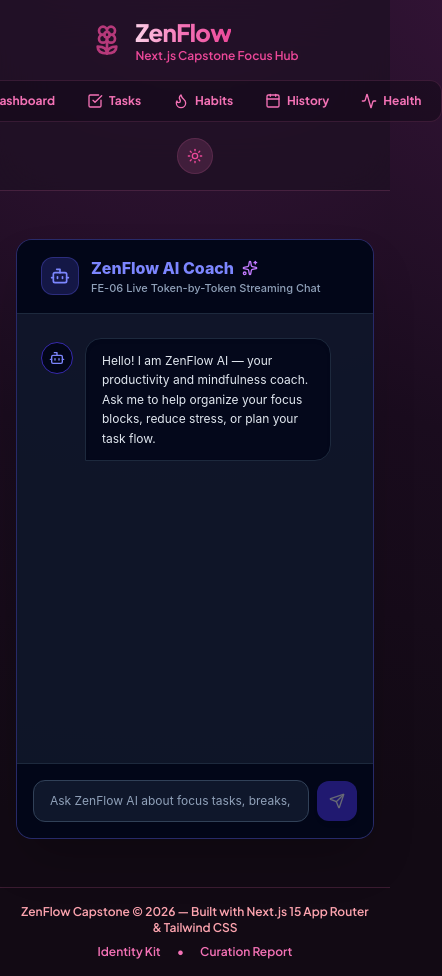
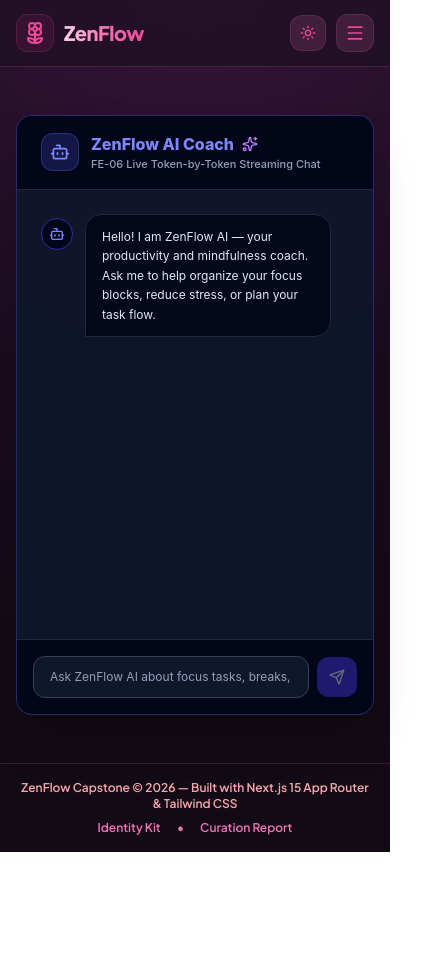
Before and after one commit to Atisha-Priyadarshani/ZenFlow-Focus-Hub, a Next.js app: page /chat in a window 390 px wide. Shown: the whole page, 442 px wide, since content can reach past the window. After the commit the page ends 852 px from the top, so only its background shows below. Built offline with nearby package versions, Linux system fonts and the light colour scheme.

Commit message:
feat(ui): add responsive mobile hamburger navigation menu

```diff
--- a/src/components/Navbar.tsx
+++ b/src/components/Navbar.tsx
@@ -3,7 +3,19 @@
 import { useState, useEffect } from 'react';
 import Link from 'next/link';
 import { usePathname } from 'next/navigation';
-import { Flower2, Quote, RefreshCw, Sun, Moon, LayoutDashboard, CheckSquare, Flame, Calendar, Activity } from 'lucide-react';
+import {
+  Flower2,
+  Quote,
+  RefreshCw,
+  Sun,
+  Moon,
+  LayoutDashboard,
+  Bot,
+  Code2,
+  Activity,
+  Menu,
+  X,
+} from 'lucide-react';
 
 const MOTIVATION_QUOTES = [
   "Discipline equals freedom.",
@@ -19,6 +31,7 @@
   const [quoteIndex, setQuoteIndex] = useState<number>(0);
   const [themeMode, setThemeMode] = useState<'dark' | 'light'>('dark');
   const [mounted, setMounted] = useState(false);
+  const [mobileMenuOpen, setMobileMenuOpen] = useState(false);
 
   useEffect(() => {
     setMounted(true);
@@ -26,6 +39,10 @@
     setThemeMode(savedTheme);
     document.body.className = `${savedTheme}-mode`;
   }, []);
+
+  useEffect(() => {
+    setMobileMenuOpen(false);
+  }, [pathname]);
 
   const toggleTheme = () => {
     const nextTheme = themeMode === 'dark' ? 'light' : 'dark';
@@ -40,37 +57,38 @@
 
   const navLinks = [
     { href: '/', label: 'Dashboard', icon: LayoutDashboard },
-    { href: '/tasks', label: 'Tasks', icon: CheckSquare },
-    { href: '/habits', label: 'Habits', icon: Flame },
-    { href: '/history', label: 'History', icon: Calendar },
+    { href: '/chat', label: 'AI Chat', icon: Bot },
+    { href: '/playground', label: 'Playground', icon: Code2 },
     { href: '/health', label: 'Health', icon: Activity },
   ];
 
   return (
-    <header className="w-full bg-[var(--bg-app)] border-b border-[var(--border-app)] backdrop-blur-xl sticky top-0 z-50 px-4 md:px-8 py-4 transition-all">
-      <div className="max-w-6xl mx-auto flex flex-col md:flex-row items-center justify-between gap-4">
+    <header className="w-full bg-[var(--bg-app)] border-b border-[var(--border-app)] backdrop-blur-xl sticky top-0 z-50 px-4 md:px-8 py-3.5 transition-all">
+      <div className="max-w-6xl mx-auto flex items-center justify-between">
         {/* Brand Logo & Subtitle */}
-        <div className="flex items-center gap-3">
-          <Flower2 className="w-8 h-8 text-[#ec4899] animate-pulse" />
+        <Link href="/" className="flex items-center gap-2.5 group">
+          <div className="p-1.5 rounded-xl bg-pink-500/10 border border-pink-500/20 group-hover:scale-105 transition-transform">
+            <Flower2 className="w-6 h-6 md:w-7 md:h-7 text-[#ec4899]" />
+          </div>
           <div>
-            <Link href="/" className="text-2xl font-extrabold tracking-tight bg-gradient-to-r from-[#fbcfe8] via-[#f472b6] to-[#ec4899] bg-clip-text text-transparent">
+            <span className="text-xl md:text-2xl font-extrabold tracking-tight bg-gradient-to-r from-[#fbcfe8] via-[#f472b6] to-[#ec4899] bg-clip-text text-transparent">
               ZenFlow
-            </Link>
-            <p className="text-xs font-semibold text-[#ec4899] m-0">
-              Next.js Capstone Focus Hub
-            </p>
+            </span>
+            <span className="hidden sm:inline-block text-[10px] font-semibold text-[#ec4899] ml-2 px-1.5 py-0.5 rounded bg-pink-500/10 border border-pink-500/20">
+              Focus Hub
+            </span>
           </div>
-        </div>
+        </Link>
 
-        {/* Navigation Tabs - Sleek & Uncluttered */}
-        <nav className="flex items-center gap-1 bg-[var(--bg-input)] border border-[var(--border-card)] p-1.5 rounded-xl">
+        {/* Desktop Navigation Links */}
+        <nav className="hidden lg:flex items-center gap-1 bg-[var(--bg-input)] border border-[var(--border-card)] p-1.5 rounded-xl">
           {navLinks.map(({ href, label, icon: Icon }) => {
             const isActive = pathname === href;
             return (
               <Link
                 key={href}
                 href={href}
-                className={`flex items-center gap-1.5 px-3.5 py-1.5 rounded-lg text-xs md:text-sm font-bold transition-all ${
+                className={`flex items-center gap-1.5 px-3.5 py-1.5 rounded-lg text-xs font-extrabold transition-all ${
                   isActive
                     ? 'bg-gradient-to-r from-[#f472b6] to-[#ec4899] text-white shadow-md'
                     : 'text-[var(--text-muted)] hover:text-[var(--text-main)] hover:bg-[var(--badge-bg)]'
@@ -83,11 +101,11 @@
           })}
         </nav>
 
-        {/* Right Section: Quote Pill & Theme Toggle */}
-        <div className="flex items-center gap-3">
+        {/* Right Section: Quote Pill & Theme Toggle & Mobile Hamburger */}
+        <div className="flex items-center gap-2.5">
           <button
             onClick={rotateQuote}
-            className="hidden lg:flex items-center gap-2 bg-[var(--badge-bg)] border border-[var(--border-card)] rounded-full px-3.5 py-1.5 text-xs font-semibold text-[var(--text-main)] hover:border-[var(--accent-color)] transition-all max-w-[280px] cursor-pointer"
+            className="hidden xl:flex items-center gap-2 bg-[var(--badge-bg)] border border-[var(--border-card)] rounded-full px-3 py-1.5 text-xs font-semibold text-[var(--text-main)] hover:border-[#ec4899] transition-all max-w-[240px] cursor-pointer"
             title="Click to rotate motivation quote"
           >
             <Quote className="w-3.5 h-3.5 text-[#ec4899]" />
@@ -98,15 +116,50 @@
           {mounted && (
             <button
               onClick={toggleTheme}
-              className="w-9 h-9 flex items-center justify-center rounded-full bg-[var(--badge-bg)] border border-[var(--border-card)] text-[#ec4899] hover:border-[var(--accent-color)] transition-all cursor-pointer"
+              className="w-9 h-9 flex items-center justify-center rounded-xl bg-[var(--badge-bg)] border border-[var(--border-card)] text-[#ec4899] hover:border-[#ec4899] transition-all cursor-pointer"
               aria-label="Toggle Light and Dark Mode"
               title={themeMode === 'dark' ? 'Switch to Light Mode' : 'Switch to Dark Mode'}
             >
               {themeMode === 'dark' ? <Sun className="w-4 h-4" /> : <Moon className="w-4 h-4" />}
             </button>
           )}
+
+          <button
+            onClick={() => setMobileMenuOpen((prev) => !prev)}
+            aria-expanded={mobileMenuOpen}
+            aria-label="Toggle mobile menu navigation"
+            className="lg:hidden p-2 rounded-xl bg-[var(--badge-bg)] border border-[var(--border-card)] text-[#ec4899] hover:text-white transition-all focus:outline-none focus:ring-2 focus:ring-[#ec4899]"
+          >
+            {mobileMenuOpen ? <X className="w-5 h-5" /> : <Menu className="w-5 h-5" />}
+          </button>
         </div>
       </div>
+
+      {/* Mobile Drawer Dropdown Menu */}
+      {mobileMenuOpen && (
+        <div className="lg:hidden mt-3 pt-3 border-t border-[var(--border-card)] animate-fade-in">
+          <nav className="flex flex-col space-y-1 bg-slate-900/95 border border-slate-800 p-3 rounded-2xl shadow-2xl backdrop-blur-xl">
+            {navLinks.map(({ href, label, icon: Icon }) => {
+              const isActive = pathname === href;
+              return (
+                <Link
+                  key={href}
+                  href={href}
+                  onClick={() => setMobileMenuOpen(false)}
+                  className={`flex items-center gap-3 px-4 py-3 rounded-xl text-xs font-bold transition-all ${
+                    isActive
+                      ? 'bg-gradient-to-r from-[#f472b6] to-[#ec4899] text-white font-extrabold shadow-md'
+                      : 'text-slate-200 hover:bg-slate-800 hover:text-white'
+                  }`}
+                >
+                  <Icon className="w-4 h-4 text-[#ec4899]" />
+                  <span>{label}</span>
+                </Link>
+              );
+            })}
+          </nav>
+        </div>
+      )}
     </header>
   );
 }
```
